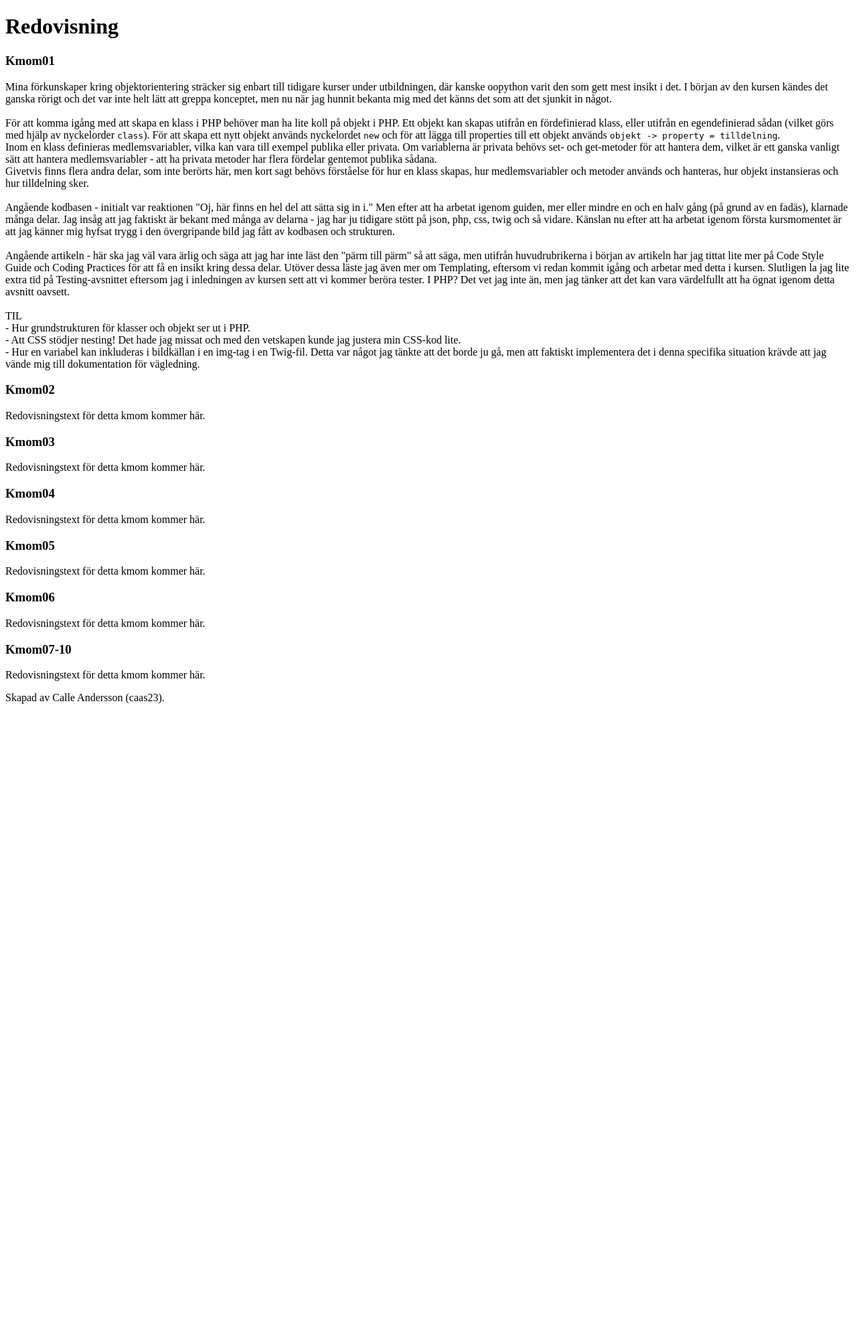
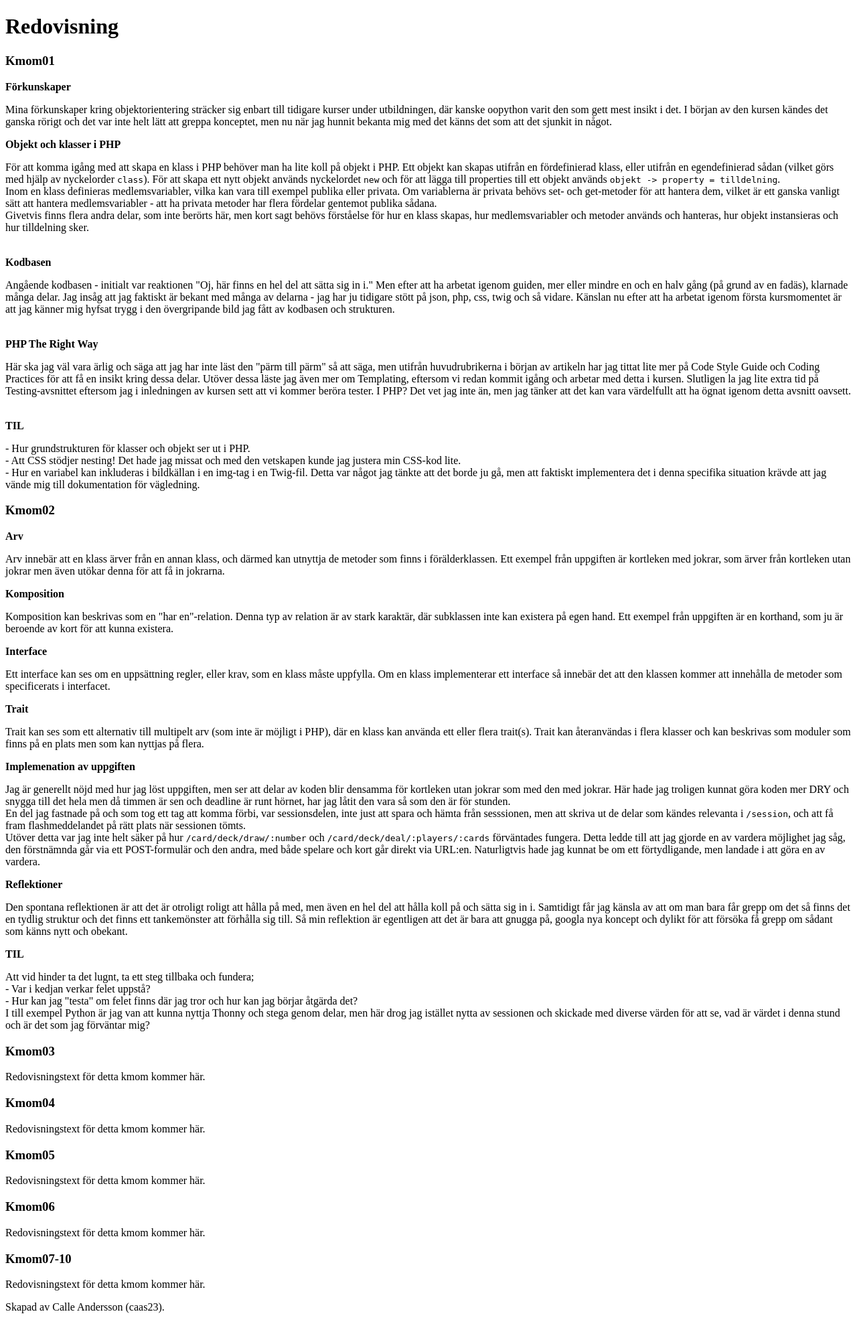
Before and after one commit to caas23/mvc, a Symfony app: template templates/Shared/report.html.twig in a window 1280 px wide. Shown: the part 168-2145 px from the top of the page at 67% size. Before the commit the page ends 1219 px from the top, so only its background shows below. Run offline with Twig, Linux system fonts and the light colour scheme; the template is opened without the code that fills it, so the values that code supplies are empty; some libraries are stand-ins or nearby versions.

Commit message:
added report for kmom02

```diff
--- a/templates/Shared/report.html.twig
+++ b/templates/Shared/report.html.twig
@@ -8,11 +8,15 @@
         <div>
             <h3 id="kmom01">Kmom01</h3>
             <p>
+                <strong>Förkunskaper</strong><br>
+                <p>
                     Mina förkunskaper kring objektorientering sträcker sig enbart till tidigare kurser under utbildningen,
                     där kanske oopython varit den som gett mest insikt i det. I början av den kursen kändes det ganska rörigt och det var
                     inte helt lätt att greppa konceptet, men nu när jag hunnit bekanta mig med det känns det som att det sjunkit in något.
-                <br><br>
+                </p>
 
+                <strong>Objekt och klasser i PHP</strong><br>
+                <p>
                     För att komma igång med att skapa en klass i PHP behöver man ha lite koll på objekt i PHP.
                     Ett objekt kan skapas utifrån en fördefinierad klass, eller utifrån en egendefinierad sådan (vilket görs med hjälp av nyckelorder <code>class</code>).
                     För att skapa ett nytt objekt används nyckelordet <code>new</code> och för att lägga till properties till ett objekt används
@@ -22,29 +26,89 @@
                     sätt att hantera medlemsvariabler - att ha privata metoder har flera fördelar gentemot publika sådana.<br>
                     Givetvis finns flera andra delar, som inte berörts här, men kort sagt behövs förståelse för hur en klass skapas,
                     hur medlemsvariabler och metoder används och hanteras, hur objekt instansieras och hur tilldelning sker.<br><br>
+                </p>
 
+                <strong>Kodbasen</strong><br>
+                <p>
                     Angående kodbasen - initialt var reaktionen "Oj, här finns en hel del att sätta sig in i." Men efter att ha arbetat igenom
                     guiden, mer eller mindre en och en halv gång (på grund av en fadäs), klarnade många delar. Jag insåg att jag faktiskt är bekant
                     med många av delarna - jag har ju tidigare stött på json, php, css, twig och så vidare. Känslan nu efter att ha arbetat igenom
                     första kursmomentet är att jag känner mig hyfsat trygg i den övergripande bild jag fått av kodbasen och strukturen.<br><br>
+                </p>
 
-                Angående artikeln - här ska jag väl vara ärlig och säga att jag har inte läst den "pärm till pärm" så att säga, men utifrån huvudrubrikerna
+                <strong>PHP The Right Way</strong><br>
+                <p>
+                    Här ska jag väl vara ärlig och säga att jag har inte läst den "pärm till pärm" så att säga, men utifrån huvudrubrikerna
                     i början av artikeln har jag tittat lite mer på Code Style Guide och Coding Practices för att få en insikt kring dessa delar. Utöver dessa
                     läste jag även mer om Templating, eftersom vi redan kommit igång och arbetar med detta i kursen. Slutligen la jag lite extra tid på Testing-avsnittet
                     eftersom jag i inledningen av kursen sett att vi kommer beröra tester. I PHP? Det vet jag inte än, men jag tänker att det kan vara värdelfullt att ha
                     ögnat igenom detta avsnitt oavsett.<br><br>
+                </p>
 
-                TIL<br>
+                <strong>TIL</strong><br>
+                <p>
                     - Hur grundstrukturen för klasser och objekt ser ut i PHP.<br>
                     - Att CSS stödjer nesting! Det hade jag missat och med den vetskapen kunde jag justera min CSS-kod lite.<br>
                     - Hur en variabel kan inkluderas i bildkällan i en img-tag i en Twig-fil. Detta var något jag tänkte att det borde ju gå,
                     men att faktiskt implementera det i denna specifika situation krävde att jag vände mig till dokumentation för vägledning.
                 </p>
+            </p>
         </div>
         <div>
             <h3 id="kmom02">Kmom02</h3>
             <p>
-                Redovisningstext för detta kmom kommer här.
+                <strong>Arv</strong><br>
+                    <p>
+                        Arv innebär att en klass ärver från en annan klass, och därmed kan utnyttja de metoder som finns i förälderklassen. Ett exempel
+                        från uppgiften är kortleken med jokrar, som ärver från kortleken utan jokrar men även utökar denna för att få in jokrarna.
+                    </p>
+
+                <strong>Komposition</strong><br>
+                    <p>
+                        Komposition kan beskrivas som en "har en"-relation. Denna typ av relation är av stark karaktär, där subklassen inte kan existera på egen hand.
+                        Ett exempel från uppgiften är en korthand, som ju är beroende av kort för att kunna existera.
+                    </p>
+
+                <strong>Interface</strong><br>
+                    <p>
+                        Ett interface kan ses om en uppsättning regler, eller krav, som en klass måste uppfylla. Om en klass implementerar ett interface
+                        så innebär det att den klassen kommer att innehålla de metoder som specificerats i interfacet.
+                    </p>
+
+                <strong>Trait</strong><br>
+                    <p>
+                        Trait kan ses som ett alternativ till multipelt arv (som inte är möjligt i PHP), där en klass kan använda ett eller flera trait(s).
+                        Trait kan återanvändas i flera klasser och kan beskrivas som moduler som finns på en plats men som kan nyttjas på flera.
+                    </p>
+
+                <strong>Implemenation av uppgiften</strong><br>
+                <p>
+                    Jag är generellt nöjd med hur jag löst uppgiften, men ser att delar av koden blir densamma för kortleken utan jokrar som med den med jokrar.
+                    Här hade jag troligen kunnat göra koden mer DRY och snygga till det hela men då timmen är sen och deadline är runt hörnet,
+                    har jag låtit den vara så som den är för stunden.<br>
+                    En del jag fastnade på och som tog ett tag att komma förbi, var sessionsdelen, inte just att spara och hämta från sesssionen, men att skriva ut de
+                    delar som kändes relevanta i <code>/session</code>, och att få fram flashmeddelandet på rätt plats när sessionen tömts.<br>
+                    Utöver detta var jag inte helt säker på hur <code>/card/deck/draw/:number</code> och <code>/card/deck/deal/:players/:cards</code> förväntades fungera.
+                    Detta ledde till att jag gjorde en av vardera möjlighet jag såg, den förstnämnda går via ett POST-formulär och den andra, med både spelare och kort
+                    går direkt via URL:en. Naturligtvis hade jag kunnat be om ett förtydligande, men landade i att göra en av vardera.
+                </p>
+
+                <strong>Reflektioner</strong><br>
+                <p>
+                    Den spontana reflektionen är att det är otroligt roligt att hålla på med, men även en hel del att hålla koll på och sätta sig in i.
+                    Samtidigt får jag känsla av att om man bara får grepp om det så finns det en tydlig struktur och det finns ett tankemönster att förhålla
+                    sig till. Så min reflektion är egentligen att det är bara att gnugga på, googla nya koncept och dylikt för att försöka få grepp om sådant
+                    som känns nytt och obekant.
+                </p>
+
+                <strong>TIL</strong><br>
+                <p>
+                    Att vid hinder ta det lugnt, ta ett steg tillbaka och fundera;<br>
+                     - Var i kedjan verkar felet uppstå?<br>
+                     - Hur kan jag "testa" om felet finns där jag tror och hur kan jag börjar åtgärda det?<br>
+                    I till exempel Python är jag van att kunna nyttja Thonny och stega genom delar, men här drog jag istället
+                    nytta av sessionen och skickade med diverse värden för att se, vad är värdet i denna stund och är det som jag förväntar mig?
+                </p>
             </p>
         </div>
         <div>
```
Lines whose indentation alone changed are shown as unchanged.
